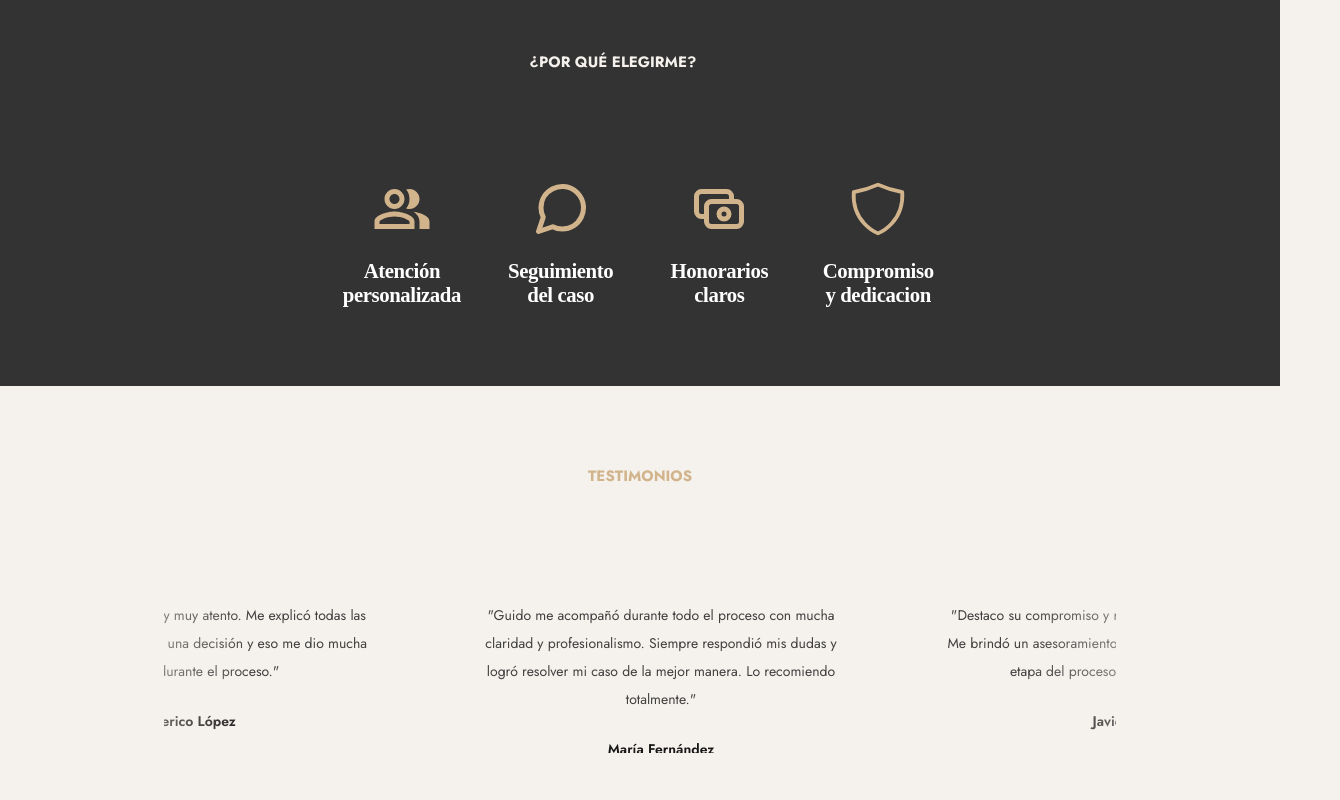
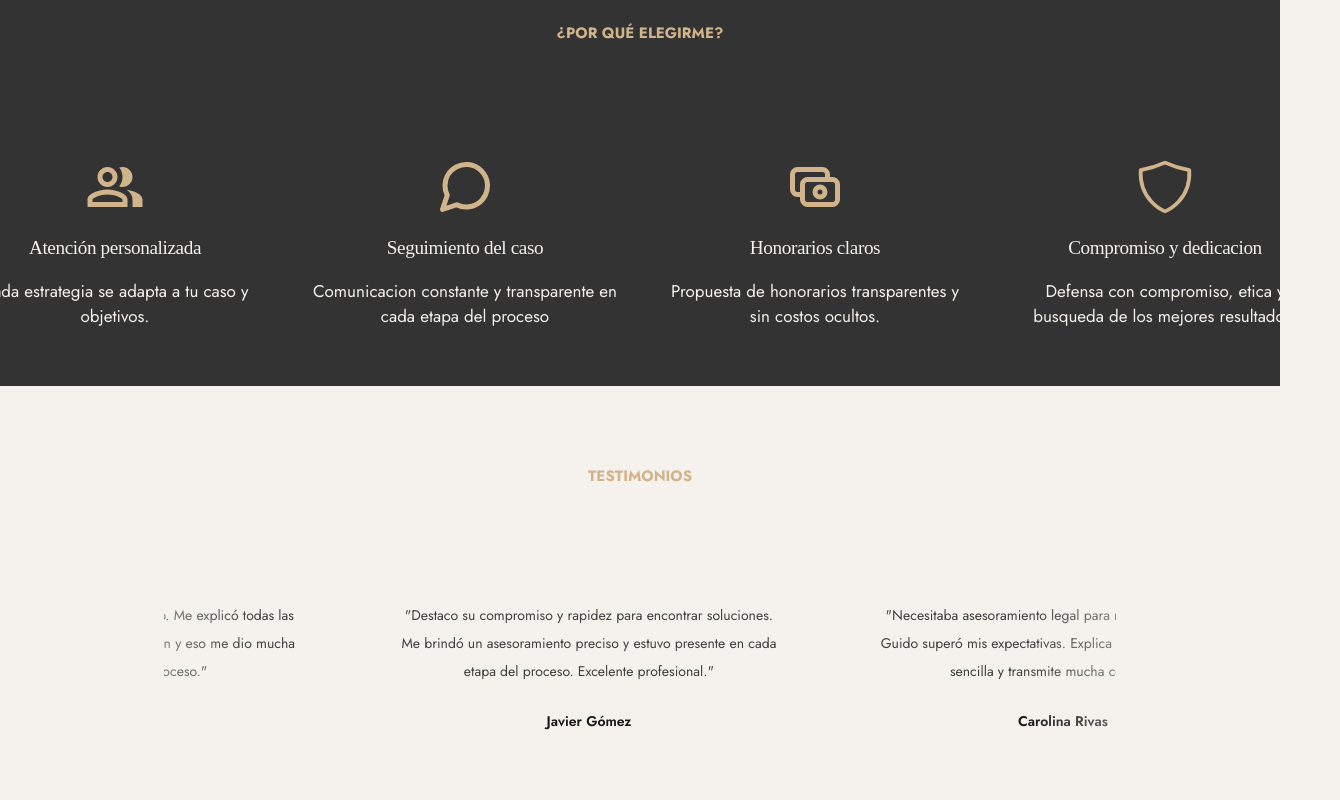
Before and after one commit to fedebarrazaa/guido-pala-abogado, a React (Vite) app: page / in a window 1280 px wide. Shown: the part 1920-2720 px from the top of the page, 1340 px wide, since content can reach past the window. Built offline with nearby package versions, Linux system fonts and the light colour scheme; grey boxes are pictures that could not be loaded; a web font is replaced by a local one.

Commit message:
new changes

```diff
--- a/src/pages/areas/areas.tsx
+++ b/src/pages/areas/areas.tsx
@@ -45,13 +45,13 @@ export function DesingAreas(){
 
           <section className={style.section_wpp}>
             <div className={style.wpp_icon_circle}>
-             <HiOutlineChatBubbleLeftRight fontSize="24px" color="#C8A977" />
+             <HiOutlineChatBubbleLeftRight fontSize="30px" color="#C8A977" />
              </div>
-           <div>
+             <div className={style.fededos}>
              <h1 className={style.section_wpp_h1}>¿Tenés una consulta sobre tu caso?</h1>
             <p className={style.section_wpp_p}>Estoy para ayudarte. Hablemos y encontremos la mejor solucion</p>
            </div>
-            <button className="inline-flex items-center gap-2 mt-10 rounded-full bg-[#D2B48C] px-8 py-4 text-white font-semibold transition hover:bg-[#C19A6B]">
+            <button className="inline-flex items-center gap-2 rounded-full bg-[#D2B48C] px-8 py-4 text-white font-semibold transition hover:bg-[#C19A6B]">
           <span className={style.fede}>
             <a href={`https://wa.me/${WHATSAPP_NUMBER}?text=${message}`}
             target="_blank"
--- a/src/pages/home/home.tsx
+++ b/src/pages/home/home.tsx
@@ -35,17 +35,13 @@ export function DesingHome() {
     ]
 
     const data = [
-        {id:1, icon: <MdOutlinePeopleAlt fontSize='60px' color="#D2B48C"/>, text:'Atención personalizada'},
-        {id:2, icon: <FiMessageCircle fontSize='60px' color="#D2B48C"/>, text:'Seguimiento del caso'},
-        {id:3, icon: <TbCash fontSize='60px' color="#D2B48C"/>, text:'Honorarios claros'},
-        {id:4, icon: <IoShieldOutline fontSize='60px' color="#D2B48C"/>, text: 'Compromiso y dedicacion'}
+        {id:1, icon: <MdOutlinePeopleAlt fontSize='60px' color="#D2B48C"/>, text:'Atención personalizada', parrafo: 'Cada estrategia se adapta a tu caso y objetivos.'},
+        {id:2, icon: <FiMessageCircle fontSize='60px' color="#D2B48C"/>, text:'Seguimiento del caso', parrafo: 'Comunicacion constante y transparente en cada etapa del proceso'},
+        {id:3, icon: <TbCash fontSize='60px' color="#D2B48C"/>, text:'Honorarios claros', parrafo: 'Propuesta de honorarios transparentes y sin costos ocultos.'},
+        {id:4, icon: <IoShieldOutline fontSize='60px' color="#D2B48C"/>, text: 'Compromiso y dedicacion', parrafo: 'Defensa con compromiso, etica y busqueda de los mejores resultados.'}
     ]
 
     const testimonials = [
-        {
-            quote:"Guido me acompañó durante todo el proceso con mucha claridad y profesionalismo. Siempre respondió mis dudas y logró resolver mi caso de la mejor manera. Lo recomiendo totalmente.",
-            name: "María Fernández",
-        },
         {
             quote:"Destaco su compromiso y rapidez para encontrar soluciones. Me brindó un asesoramiento preciso y estuvo presente en cada etapa del proceso. Excelente profesional.",
             name: "Javier Gómez",
@@ -112,7 +108,8 @@ export function DesingHome() {
             {data.map((usuario, index) => (
                 <li key={index}>
                     {usuario.icon}
-                    <span>{usuario.text}</span>
+                    <span className={style.texto_ul}>{usuario.text}</span>
+                    <span className={style.parrafo_ul}>{usuario.parrafo}</span>
                 </li>
             ))}
         </ul>
--- a/src/styles/areas.module.css
+++ b/src/styles/areas.module.css
@@ -112,30 +112,39 @@ body {
     font-size: 14px;
 }
 
+/*----------------*/
 .section_wpp {
     background-color: #F0E6D6;
     display: flex;
     align-items: center;
-    justify-content: space-between;
+    justify-content: space-around;
     flex-direction: column;
     border: 1px solid #d8b68d;
     border-radius: 0.5em;
     margin: 20px 40px;
-    padding: 24px 32px;
+    padding: 24px ;
     max-width: 1180px;
     margin: 20px auto;
+}
+
+@media (min-width: 1200px) {
+    .section_wpp {
+        display: flex;
+        flex-direction: row;
+        align-items: center;
+    }
 }
 
 .wpp_icon_circle {
     display: flex;
     align-items: center;
     justify-content: center;
+    flex-direction: column;
     width: 50px;
     height: 50px;
-    min-width: 50px;
-    border-radius: 50%;
-    background-color: #F0E6D6;
 }
+
+
 .section_wpp_h1 {
     font-family: "Playfair Display", serif;
     font-size: 2rem;
--- a/src/styles/home.module.css
+++ b/src/styles/home.module.css
@@ -169,18 +169,6 @@
     color: #1A1A1A;
     margin-top: 8px;
 }
-/*@media (min-width: 1200px) {
-    .article_section_areas {
-        width: 35%;
-        display: flex;
-        flex-direction: column;
-        gap: 30px;
-    }
-    .section_h3_article {
-        font-size: 25px;
-    }
-}*/
-
 
 /*PORQUE ELEGIRME*/
 .section_elegir {
@@ -192,22 +180,44 @@
     gap: 20px;
     padding: 5px;
     width: 100%;
-    height: 650px;
+    height: auto;
     background-color: #333333;
     font-family: "Jost", sans-serif;
 }
-
+@media (min-width: 1200px) {
+    .section_elegir {
+        display: flex;
+        flex-direction: column;
+        justify-content: center;
+        gap: 80px;
+        height: 400px;
+    }
+}
 
 .section_elegir_p {
-    display: flex;
-    align-items: center;
-    justify-content: center;
-    width: 200px;
+    width: 100%;
     height: 35px;
     font-size: 15px;
     font-weight: bolder;
-    color: #F5F1EC;
+    color: #D2B48C;
 
+}
+.article_elegir_der{
+    background-color: transparent;
+}
+
+.texto_ul {
+    color:#F5F1EC;
+    font-family: "Playfair Display", serif;
+    font-size: 1.2rem;
+    font-weight: 530;
+    line-height: 1.15;
+    letter-spacing: -0.02em;
+}
+.parrafo_ul {
+     color:#F5F1EC;
+     font-family: "Jost", sans-serif;
+     font-size: 17px;
 }
 
 .ul {
@@ -220,6 +230,7 @@
     flex-direction: column;
     font-size: 20px;
     color: #ffffff;
+
 }
 
 .ul li {
@@ -229,24 +240,10 @@
     align-items: center;
     padding: 20px;
     width: 350px;
-    max-width: 100%;
-    font-family: "Playfair Display", serif;
-    font-size: 1.2rem;
-    font-weight: 700;
-    line-height: 1.15;
-    letter-spacing: -0.02em;
 }
 
 
 @media (min-width: 1200px) {
-    .section_elegir {
-        display: flex;
-        flex-direction: column;
-        justify-content: center;
-        gap: 80px;
-        height: 400px;
-    }
-
     .article_elegir_izq {
         width: 20%;
         display: flex;
@@ -255,7 +252,6 @@
     }
 
     .article_elegir_der {
-        width: 50%;
         display: flex;
         flex-direction: column;
         gap: 20px;
@@ -266,14 +262,6 @@
         width: 100%;
         flex-direction: row;
 
-    }
-
-    .ul li {
-        width: 100%;
-        font-size: 1.3rem;
-    font-weight: 700;
-    line-height: 1.15;
-    letter-spacing: -0.02em;
     }
 }
 
```
